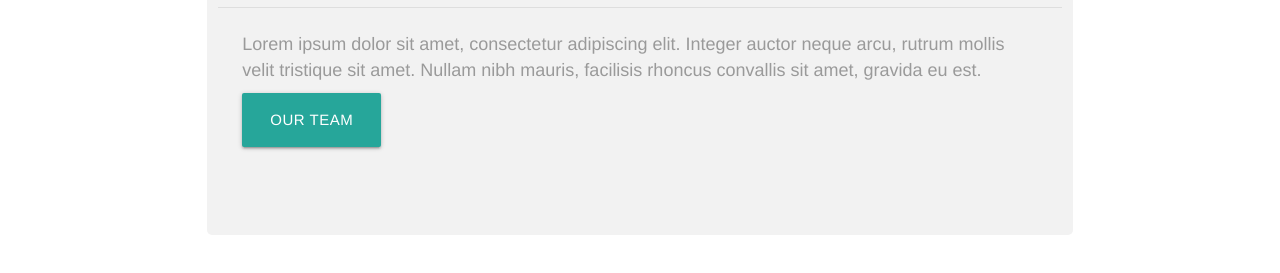
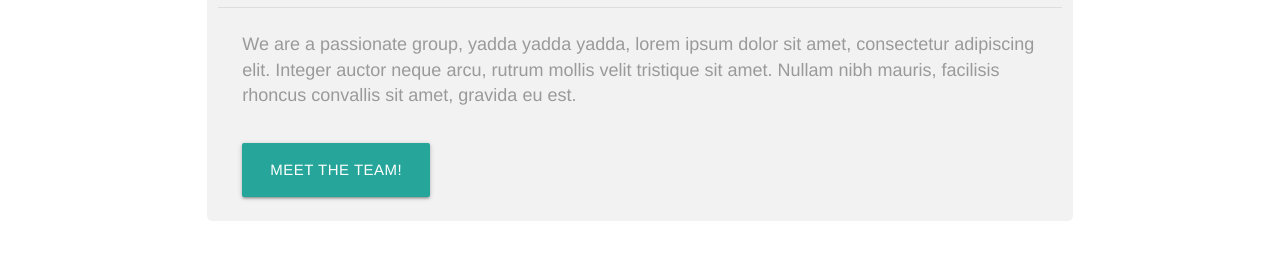
Before and after one commit to apatel922/Project2, a website: page public/home.html in a window 1280 px wide. Shown: the part 209-482 px from the top of the page. Drawn offline with nearby package versions, Linux system fonts and the light colour scheme; no server answers.

Commit message:
Cleaned up jumbos

```diff
--- a/public/home.html
+++ b/public/home.html
@@ -42,16 +42,13 @@
             </div>
             <div class="divider"></div>
             <div class="jumboContent">
-                <p>
-                    Lorem ipsum dolor sit amet, consectetur adipiscing elit. Integer auctor neque arcu, rutrum mollis velit tristique sit amet. Nullam nibh mauris, facilisis rhoncus convallis sit amet, gravida eu est.
+                <p class="jumboText">
+                    We are a passionate group, yadda yadda yadda, lorem ipsum dolor sit amet, consectetur adipiscing elit. Integer auctor neque arcu, rutrum mollis velit tristique sit amet. Nullam nibh mauris, facilisis rhoncus convallis sit amet, gravida eu est.
                 </p>
-                <a href="members.html" class="waves-effect waves-light btn-large">Our Team</a>
+                <a href="members.html" class="waves-effect waves-light btn-large">Meet The Team!</a>
             </div>
         </div>
       </div>
-
-
-
 
     </div>
   </div>
--- a/public/stylesheets/style.css
+++ b/public/stylesheets/style.css
@@ -33,12 +33,15 @@ h5 {
   display: block;
   background-color: #dedede;
 }
+h3 {
+  color: rgb(104, 104, 104);
+}
 #jumbotron {
   margin-top: 60px;
   display: block;
   background-color: #f2f2f2;
   border-radius: 5px;
-  height: 320px;
+  height: auto;
 }
 .jumboHeader {
   font-size: 48px;
@@ -50,6 +53,9 @@ h5 {
   padding: 24px;
   font-size: 18px;
   color: #9a9a9a;
+}
+.jumboText {
+  padding-bottom: 24px;
 }
 .modal {
   height: 80%;
```
